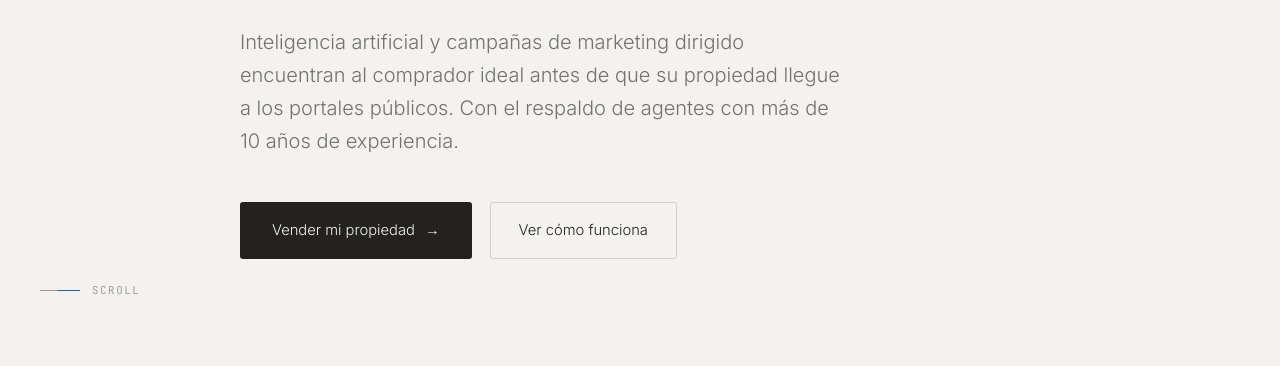
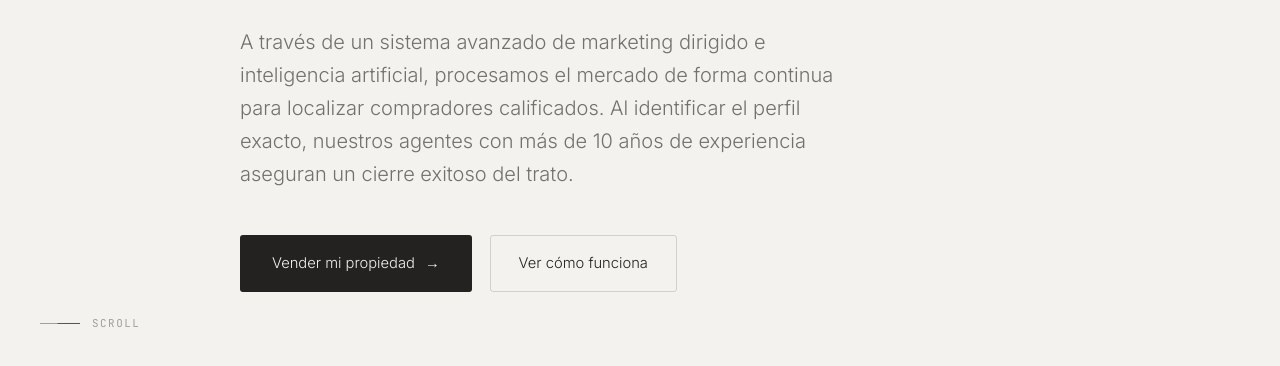
Before and after one commit to ignaciodisio-crypto/umhaus, a plain HTML site: page index.html in a window 1280 px wide. Shown: the part 666-1032 px from the top of the page. Drawn offline with Linux system fonts and the light colour scheme.

Commit message:
Add files via upload

```diff
--- a/index.html
+++ b/index.html
@@ -3,7 +3,7 @@
 <head>
 <meta charset="UTF-8">
 <meta name="viewport" content="width=device-width, initial-scale=1.0">
-<title>UMHAUS.IA — Ingeniería inmobiliaria</title>
+<title>UMHAUS</title>
 <link rel="preconnect" href="https://fonts.googleapis.com">
 <link rel="preconnect" href="https://fonts.gstatic.com" crossorigin>
 <link href="https://fonts.googleapis.com/css2?family=Inter:wght@200;300;400;500&family=JetBrains+Mono:wght@400;500&display=swap" rel="stylesheet">
@@ -598,7 +598,7 @@
     <img src="logo.png" alt="UMHAUS" class="hero-logo reveal">
     <span class="eyebrow reveal">Ingeniería inmobiliaria</span>
     <h1 class="reveal">Vendemos propiedades premium <span class="accent">en tiempo récord.</span></h1>
-    <p class="hero-sub reveal">Inteligencia artificial y campañas de marketing dirigido encuentran al comprador ideal antes de que su propiedad llegue a los portales públicos. Con el respaldo de agentes con más de 10 años de experiencia.</p>
+    <p class="hero-sub reveal">A través de un sistema avanzado de marketing dirigido e inteligencia artificial, procesamos el mercado de forma continua para localizar compradores calificados. Al identificar el perfil exacto, nuestros agentes con más de 10 años de experiencia aseguran un cierre exitoso del trato.</p>
     <div class="hero-actions reveal">
       <a href="#" class="btn-primary" data-open-form>Vender mi propiedad <span>→</span></a>
       <a href="#monitor" class="btn-ghost">Ver cómo funciona</a>
```
